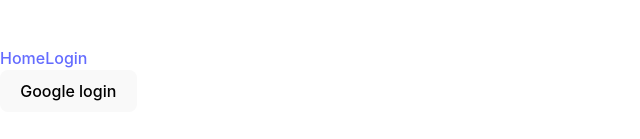
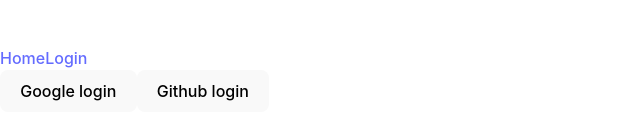
Before and after one commit to sowmik-sec/simple-firebase, a React (Vite) app: page /login in a window 1280 px wide. Shown: the part 321-460 px from the top of the page, without its empty margins (0-640 px from the left). Built offline with nearby package versions, Linux system fonts and the light colour scheme.

Commit message:
sign in with github

```diff
--- a/src/components/Login/Login.jsx
+++ b/src/components/Login/Login.jsx
@@ -1,5 +1,6 @@
 import {
   getAuth,
+  GithubAuthProvider,
   GoogleAuthProvider,
   signInWithPopup,
   signOut,
@@ -9,14 +10,23 @@
 function Login() {
   const [user, setUser] = useState(null);
   const auth = getAuth(app);
-  const provider = new GoogleAuthProvider();
+  const googleProvider = new GoogleAuthProvider();
+  const githubProvider = new GithubAuthProvider();
   const handleGoogleSingIn = () => {
-    signInWithPopup(auth, provider)
+    signInWithPopup(auth, googleProvider)
       .then((result) => {
         console.log(result.user);
         setUser(result.user);
       })
       .catch((err) => console.log("error ", err.message));
+  };
+  const handleGithubSignIn = () => {
+    signInWithPopup(auth, githubProvider)
+      .then((res) => {
+        console.log(res.user);
+        setUser(res.user);
+      })
+      .catch((err) => console.log("error", err?.message));
   };
   const handleSignOut = () => {
     signOut(auth)
@@ -31,7 +41,10 @@
       {user ? (
         <button onClick={handleSignOut}>Sign Out</button>
       ) : (
-        <button onClick={handleGoogleSingIn}>Google login</button>
+        <>
+          <button onClick={handleGoogleSingIn}>Google login</button>
+          <button onClick={handleGithubSignIn}>Github login</button>
+        </>
       )}
 
       {user && (
```
